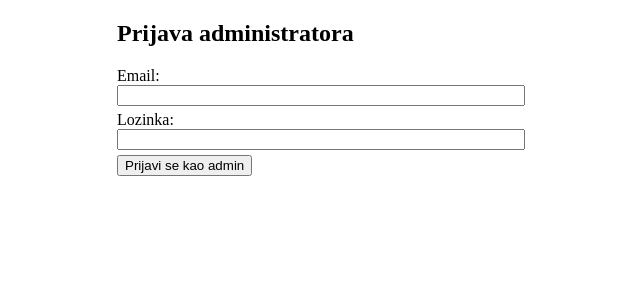
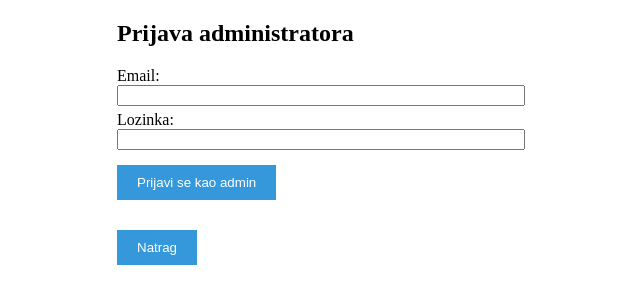
Before and after one commit to shlazaric/frontend, a Vue app in the folder vetdoc/: page /admin-login in a window 1280 px wide. Shown: the top 304 px of the page, without its empty margins (323-963 px from the left). Built offline with nearby package versions, Linux system fonts and the light colour scheme.

Commit message:
Dodani gumbi za vraćanje na welcome page

```diff
--- a/vetdoc/src/components/AdminLoginForm.vue
+++ b/vetdoc/src/components/AdminLoginForm.vue
@@ -18,6 +18,11 @@
 
       <button type="submit">Prijavi se kao admin</button> <!-- Dugme za slanje forme -->
     </form>
+
+    <!-- Gumb za povratak na početnu stranicu -->
+    <RouterLink to="/" class="back-button">
+      <button type="button">Natrag</button>
+    </RouterLink>
   </div>
 </template>
 
@@ -48,7 +53,6 @@
 const handleSubmit = () => {
   if (validate()) {
     alert('Administrator uspješno prijavljen!')
-
   }
 }
 </script>
@@ -59,13 +63,34 @@
   max-width: 400px;
   margin: auto;
 }
+
 input {
   display: block;
   width: 100%;
   margin-bottom: 5px;
 }
+
 span {
   color: red;
   font-size: 0.9em;
 }
+
+button {
+  margin-top: 10px;
+  padding: 10px 20px;
+  background-color: #3498db;
+  color: white;
+  border: none;
+  cursor: pointer;
+}
+
+button:hover {
+  background-color: #2980b9;
+}
+
+/* Stilizacija gumba za povratak */
+.back-button {
+  margin-top: 20px;
+  display: inline-block;
+}
 </style>
--- a/vetdoc/src/components/RegisterForm.vue
+++ b/vetdoc/src/components/RegisterForm.vue
@@ -30,6 +30,11 @@
 
       <button type="submit">Registriraj se</button>
     </form>
+
+    <!-- Gumb za povratak na početnu stranicu -->
+    <RouterLink to="/" class="back-button">
+      <button type="button">Natrag</button>
+    </RouterLink>
   </div>
 </template>
 
@@ -71,7 +76,6 @@
 const handleSubmit = () => {
   if (validate()) {
     alert('Registracija uspješna!')
-
   }
 }
 </script>
@@ -106,4 +110,10 @@
 button:hover {
   background-color: #2980b9;
 }
+
+/* Stilovi za gumb Natrag */
+.back-button {
+  margin-top: 20px;
+  display: inline-block;
+}
 </style>
--- a/vetdoc/src/components/UserLoginForm.vue
+++ b/vetdoc/src/components/UserLoginForm.vue
@@ -18,6 +18,11 @@
 
       <button type="submit">Prijavi se</button> <!-- Dugme za slanje forme -->
     </form>
+
+    <!-- Gumb za povratak na početnu stranicu -->
+    <RouterLink to="/" class="back-button">
+      <button type="button">Natrag</button>
+    </RouterLink>
   </div>
 </template>
 
@@ -49,7 +54,6 @@
 const handleSubmit = () => {
   if (validate()) {
     alert('Korisnik uspješno prijavljen!')
-
   }
 }
 </script>
@@ -60,13 +64,34 @@
   max-width: 400px;
   margin: auto;
 }
+
 input {
   display: block;
   width: 100%;
   margin-bottom: 5px;
 }
+
 span {
   color: red;
   font-size: 0.9em;
 }
+
+button {
+  margin-top: 10px;
+  padding: 10px 20px;
+  background-color: #3498db;
+  color: white;
+  border: none;
+  cursor: pointer;
+}
+
+button:hover {
+  background-color: #2980b9;
+}
+
+/* Stilizacija gumba za povratak */
+.back-button {
+  margin-top: 20px;
+  display: inline-block;
+}
 </style>
--- a/vetdoc/src/components/WelcomePage.vue
+++ b/vetdoc/src/components/WelcomePage.vue
@@ -1,6 +1,9 @@
 <template>
     <div class="welcome-page">
-      <h1>Dobrodošli u VetDoc</h1>
+
+
+
+      <h1>Dobrodošli u VetDoc! :)</h1>
 
       <!-- Linkovi za navigaciju -->
       <div class="buttons">
@@ -30,6 +33,8 @@
     margin-top: 50px;
   }
 
+
+  /* Stilizacija gumba */
   .buttons {
     margin-top: 20px;
   }
--- a/vetdoc/vite.config.js
+++ b/vetdoc/vite.config.js
@@ -1,7 +1,12 @@
 import { defineConfig } from 'vite'
 import vue from '@vitejs/plugin-vue'
+import path from 'path'
 
-// https://vite.dev/config/
 export default defineConfig({
   plugins: [vue()],
+  resolve: {
+    alias: {
+      '@': path.resolve(__dirname, 'src'),
+    },
+  },
 })
```
Also changed, not shown: vetdoc/src/App.vue (line endings or trailing spaces), vetdoc/src/assets/vet.png (renamed from vetdoc/src/assets/vetdoc.png). Lines whose indentation alone changed are shown as unchanged.
